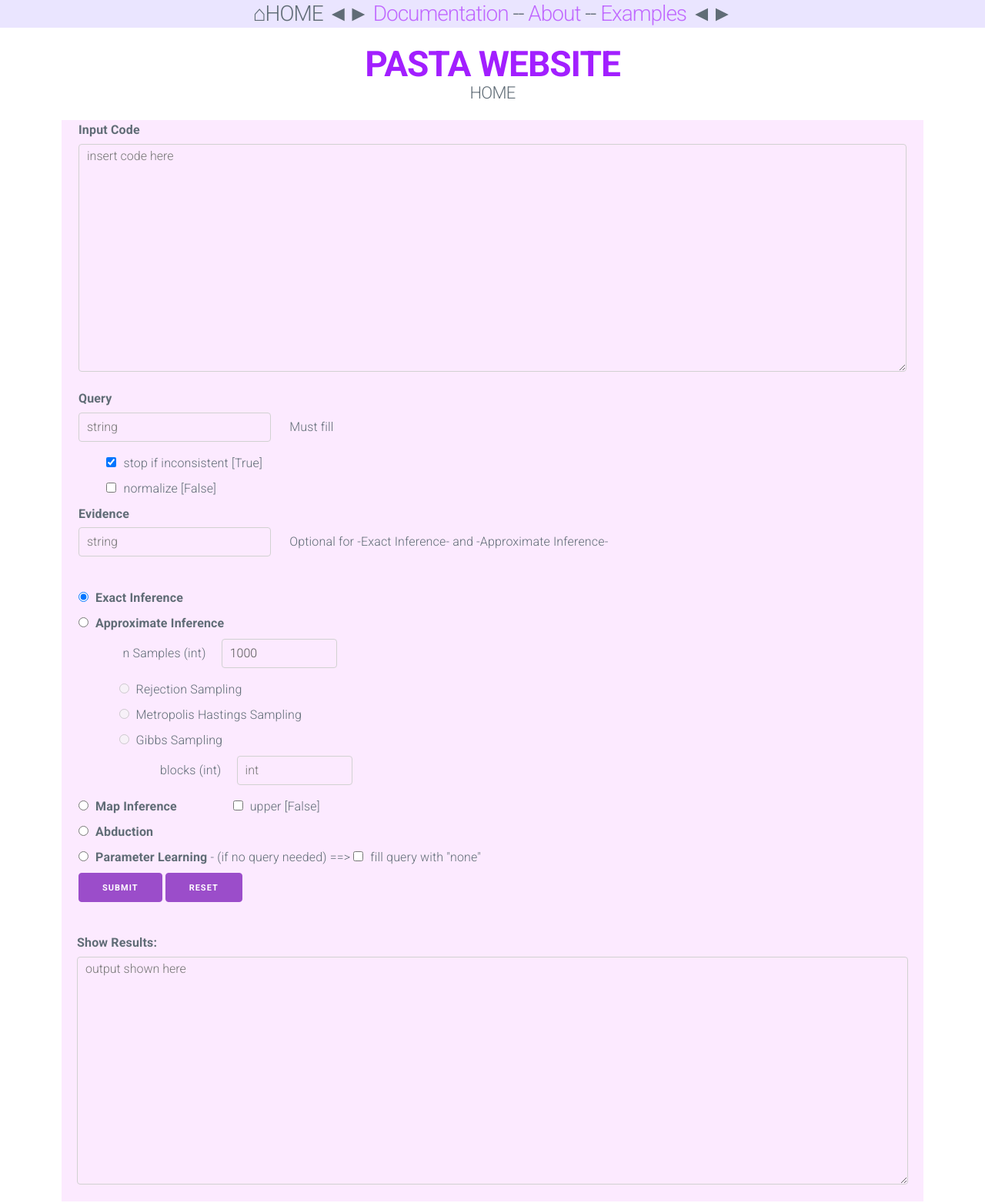
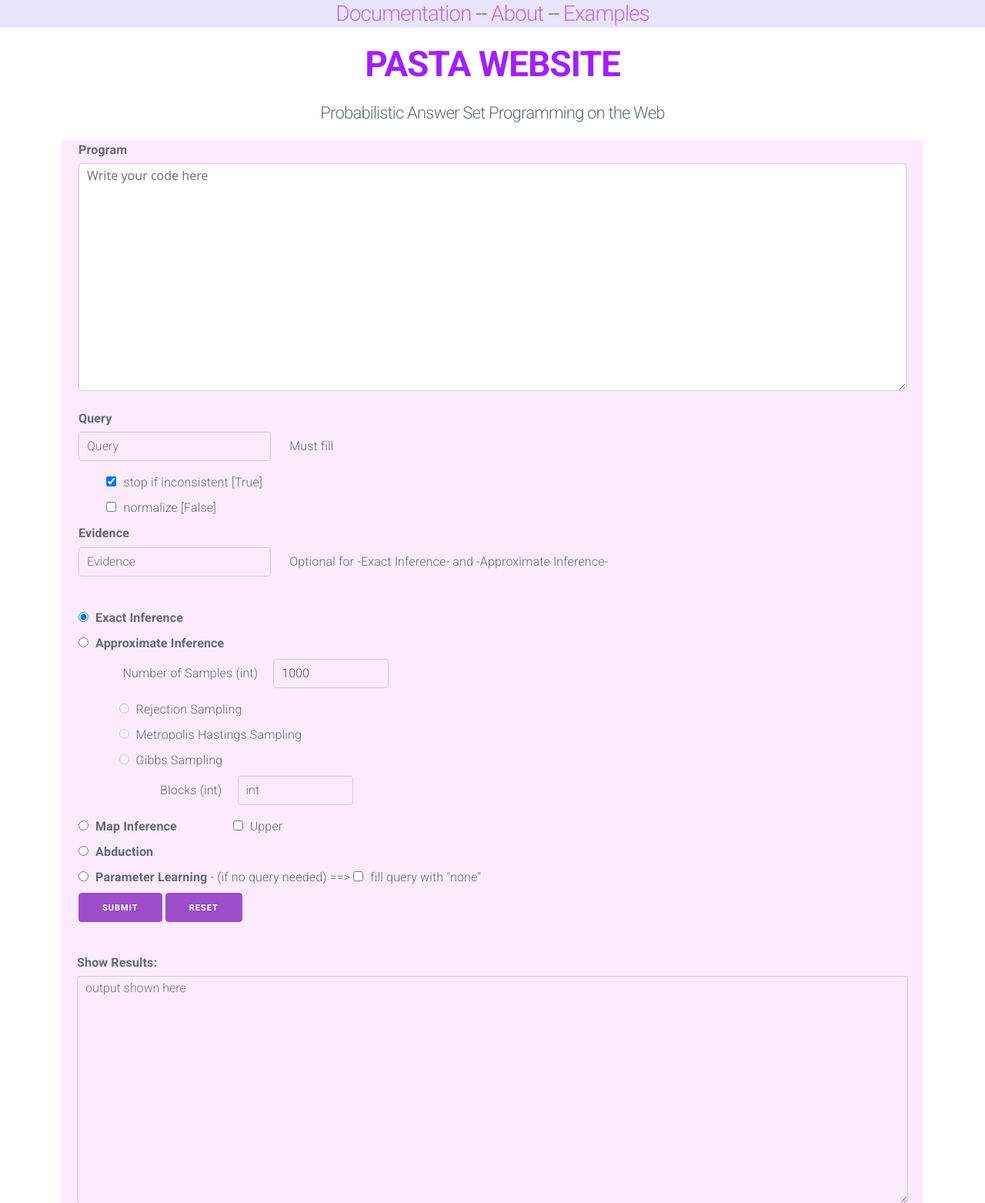
Before and after one commit to damianoazzolini/pasta_website, a Flask app: page / in a window 1280 px wide. Shown: the top 1563 px of the page at 77% size. Run offline with Flask 2, Linux system fonts and the light colour scheme.

Commit message:
init modifications

```diff
--- /dev/null
+++ b/pasta_website/static/website_style.css
@@ -0,0 +1,4 @@
+.prog_area {
+    background-color: white;
+    font-family: system-ui, -apple-system, BlinkMacSystemFont, 'Segoe UI', Roboto, Oxygen, Ubuntu, Cantarell, 'Open Sans', 'Helvetica Neue', sans-serif;
+}
--- a/pasta_website/templates/sitoHTML.html
+++ b/pasta_website/templates/sitoHTML.html
@@ -11,9 +11,11 @@
 <!-- Milligram CSS -->
 <link rel="stylesheet" href="https://cdnjs.cloudflare.com/ajax/libs/milligram/1.4.1/milligram.css">
 
+<link rel="stylesheet" href="../static/website_style.css">
+
 <link rel="shortcut icon" href="{{ url_for('static', filename='favicon.ico') }}">
 
-<title>PASTA WEBSITE</title>
+<title>PASTA</title>
 </head>
 
 <body>
@@ -21,17 +23,19 @@
         <header style="text-align:center;" class="header" id="home">
             <nav style="background-color:rgba(171, 150, 255, 0.249);" class="navigation">
                 <h3>
-                    ⌂HOME
-                    ◄►
                     <a style="color:rgb(192, 105, 255);" href="static/documentation.html">Documentation</a> --
                     <a style="color:rgb(192, 105, 255);" href="static/about.html">About</a> --
                     <a style="color:rgb(192, 105, 255);" href="static/examples.html">Examples</a>
-                    ◄►
                 </h3>
             </nav>
             <section class="container">
-                <h1 style="height: 30px; color:rgb(162, 31, 255); font-weight: bold;" class="title">PASTA WEBSITE</h1>
-                <h4>HOME</h4>
+                <h1 style="height: 30px; color:rgb(162, 31, 255); font-weight: bold;" class="title">
+                    PASTA WEBSITE
+                </h1>
+                <br>
+                <h4>
+                    Probabilistic Answer Set Programming on the Web
+                </h4>
             </section>
         </header>
 
@@ -39,12 +43,18 @@
             <form method="POST">
                 <fieldset>
                     <!-- codice programma -->
-                    <label style="font-weight: bold;" for="inputPr"> Input Code </label>
-                    <textarea style="height: 300px;" rows="10" cols="60" name="inputPr" id="inputPr" placeholder="insert code here" required>{{ request.form['inputPr'] }}</textarea><br>
+                    <label style="font-weight: bold;" for="inputPr">
+                        Program
+                    </label>
+                    <textarea style="height: 300px;" rows="10" cols="60" name="inputPr" id="inputPr" placeholder="Write your code here" class="prog_area" required>{{ request.form['inputPr'] }}</textarea>
+
+                    <br>
 
                     <!-- query -->
-                    <label for="inputQ"> Query </label>
-                    <input style="width: 250px;" type="text" id="inputQ" name="inputQ" placeholder="string" onchange="FillTheQuery()" required value={{ request.form['inputQ'] }}>
+                    <label for="inputQ">
+                        Query
+                    </label>
+                    <input style="width: 250px;" type="text" id="inputQ" name="inputQ" placeholder="Query" onchange="FillTheQuery()" required value={{ request.form['inputQ'] }}>
                     &emsp;  Must fill
                     <br>&emsp;&emsp;
                     <input type="checkbox" id="inconsistent" name="inconsistent" value="True" checked onclick="inconsistent_click()">
@@ -55,7 +65,7 @@
                     <br>
                     <!-- evidenza -->
                     <label for="inputEv"> Evidence </label>
-                    <input style="width: 250px;" type="text" id="inputEv" name="inputEv" placeholder="string" onchange="ToggleLevel_1()" value={{ request.form['inputEv'] }}>
+                    <input style="width: 250px;" type="text" id="inputEv" name="inputEv" placeholder="Evidence" onchange="ToggleLevel_1()" value={{ request.form['inputEv'] }}>
                     &emsp;  Optional for -Exact Inference- and -Approximate Inference-
                     <br><br>
 
@@ -67,7 +77,7 @@
                     <label style="font-weight: bold;" class="label-inline" for="AppInf"> Approximate Inference </label><br>
                         <!-- checkboxes for Approximate Inference -->
                         &emsp;&emsp;&emsp;
-                        <label class="label-inline" for="nSamples"> n Samples (int) </label>&emsp;
+                        <label class="label-inline" for="nSamples"> Number of Samples (int) </label>&emsp;
                         <input style="width: 150px;" type="text" id="nSamples" name="nSamples" value="1000" disabled="true"><br>
                         &emsp;&emsp;&emsp;
                         <input type="radio" id="RjS" name="AI_options" value="rejection" disabled="true" onclick="ToggleLevel_2()">
@@ -78,7 +88,7 @@
                         &emsp;&emsp;&emsp;
                         <input type="radio" id="GS" name="AI_options" value="gibbs" disabled="true" onclick="ToggleLevel_2()">
                         <label class="label-inline" for="GS"> Gibbs Sampling </label><br> &emsp;&emsp;&emsp;&emsp;&emsp;&emsp;
-                        <label class="label-inline" for="Blocks"> blocks (int) </label>&emsp;
+                        <label class="label-inline" for="Blocks"> Blocks (int) </label>&emsp;
                         <input style="width: 150px;" type="text" id="Blocks" name="Blocks" placeholder="int" disabled="true" value="{{ request.form['Blocks'] }}">
 
                         <br>
@@ -87,7 +97,7 @@
                     <input type="radio" id="MapInf" name="options" value="Map Inference" onclick="ToggleLevel_1()">
                     <label style="font-weight: bold;" class="label-inline" for="MapInf"> Map Inference </label> &emsp;&emsp;&emsp;&emsp;
                     <input type="checkbox" id="Upper" name="Upper" value="False" onclick="upper_click()">
-                    <label class="label-inline" for="Upper" id="up_label"> upper [False] </label>
+                    <label class="label-inline" for="Upper" id="up_label"> Upper </label>
                     <br>
 
                     <input type="radio" id="Abd" name="options" value="Abduction" onclick="ToggleLevel_1()">
```
Also changed, not shown: pasta_website/static/about.html (+7 -10 lines), pasta_website/static/documentation.html (+4 -4 lines), pasta_website/static/examples.html (+5 -5 lines).
